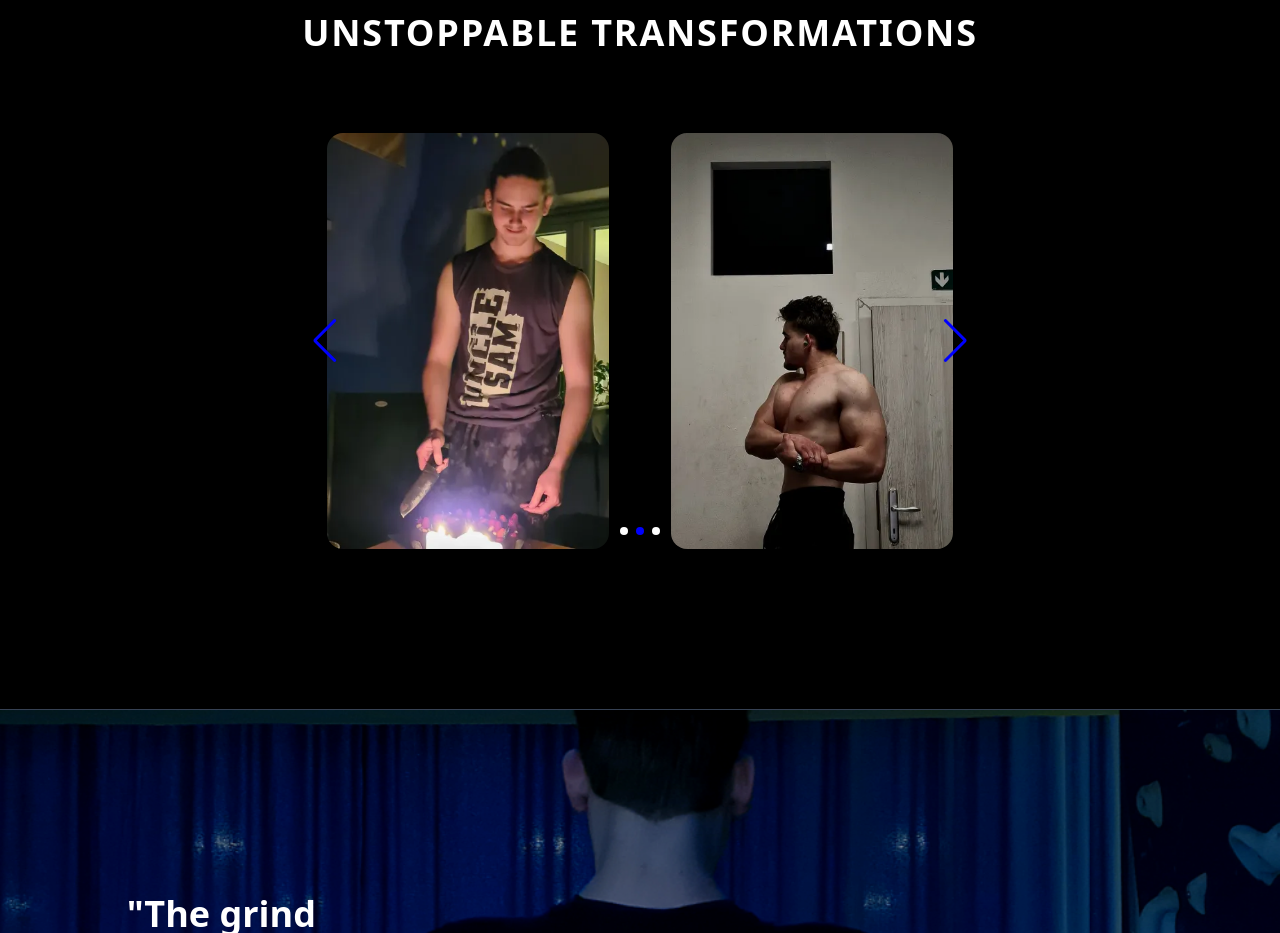
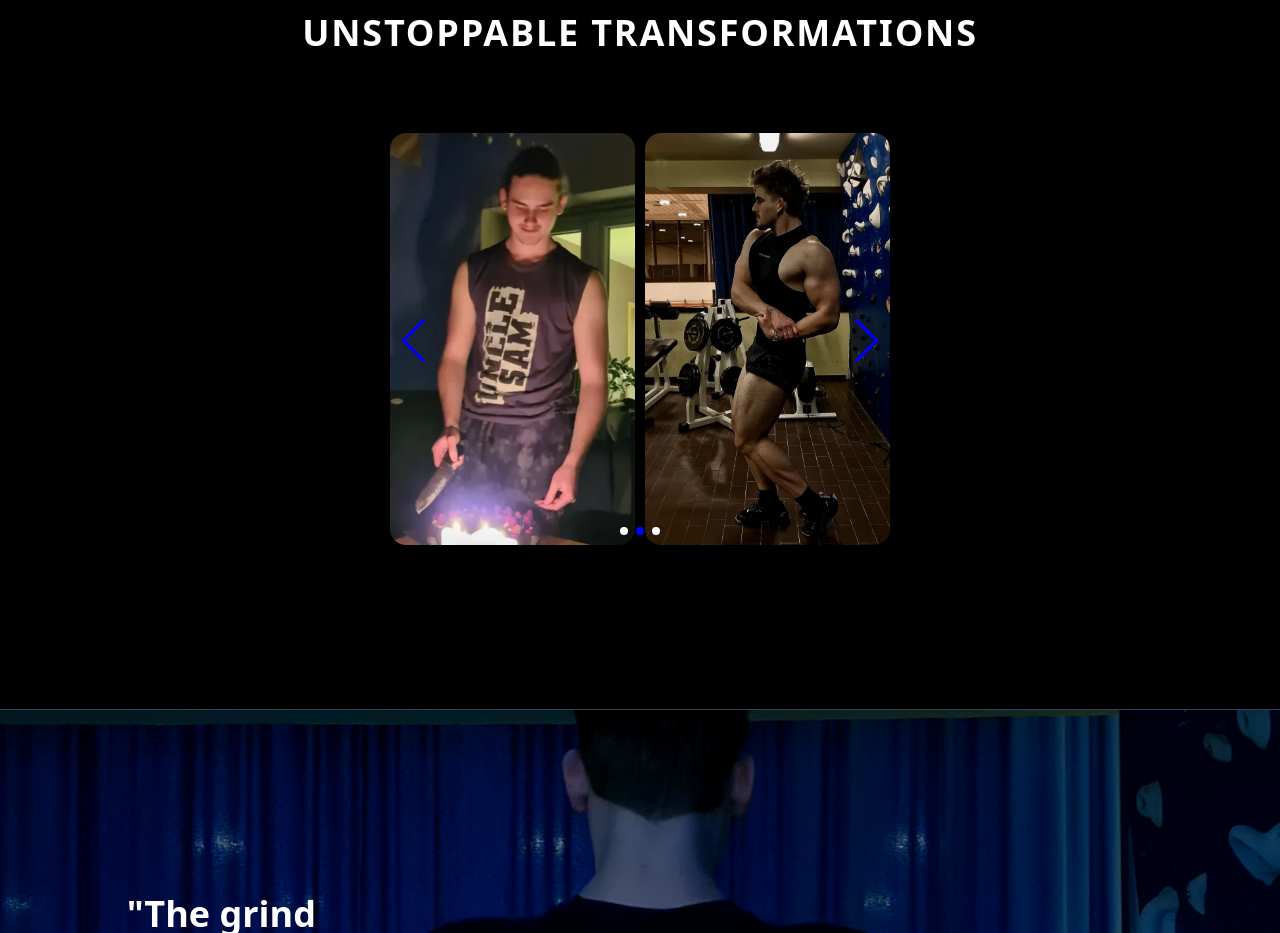
Before and after one commit to sunnycc17/arne-drinovec-coaching, a website: page index.html in a window 1280 px wide. Shown: the part 2160-3093 px from the top of the page. Drawn offline with nearby package versions, Linux system fonts and the light colour scheme.

Commit message:
edited swiper pic sizes

```diff
--- a/index.html
+++ b/index.html
@@ -355,42 +355,47 @@
       </h2>
 
       <!-- Slider main container -->
-      <div class="swiper m-20 lg:w-[55%] md:w-[60%]">
+      <!-- Slider main container -->
+      <div
+        class="swiper m-20 w-full max-w-[400px] sm:max-w-[500px] md:w-[60%] lg:w-[55%]"
+      >
         <!-- Additional required wrapper -->
         <div class="swiper-wrapper">
           <!-- Slides -->
-          <div class="swiper-slide">
+          <div class="swiper-slide flex justify-center">
             <img
-              class="object-cover w-[282px] h-[416px] rounded-2xl"
+              class="object-cover w-[282px] h-[412px] max-h-[280px] sm:max-h-[350px] md:max-h-[416px] rounded-2xl"
               src="public/arne14.webp"
             />
           </div>
-          <div class="swiper-slide">
-            <img class="w-[282px] h-[416px] object-cover rounded-2xl"
-            src="public/arne5.webp"" />
-          </div>
-          <div class="swiper-slide">
+          <div class="swiper-slide flex justify-center">
             <img
-              class="w-[282px] h-[416px] object-cover rounded-2xl"
-              src="public/arne16.webp"
+              class="object-cover w-[282px] h-[412px] max-h-[280px] sm:max-h-[350px] md:max-h-[416px] rounded-2xl"
+              src="public/arne5.webp"
             />
           </div>
-          <div class="swiper-slide">
+          <div class="swiper-slide flex justify-center">
             <img
-              class="w-[282px] h-[416px] object-cover rounded-2xl"
-              src="public/arne4.webp"
+              class="object-cover w-[282px] h-[412px] max-h-[280px] sm:max-h-[350px] md:max-h-[416px] rounded-2xl"
+              src="public/arne23.png"
             />
           </div>
-          <div class="swiper-slide">
+          <div class="swiper-slide flex justify-center">
             <img
-              class="w-[282px] h-[416px] object-cover rounded-2xl"
-              src="public/arne15.png"
+              class="object-cover w-[282px] h-[412px] max-h-[280px] sm:max-h-[350px] md:max-h-[416px] rounded-2xl"
+              src="public/arne1.webp"
             />
           </div>
-          <div class="swiper-slide">
+          <div class="swiper-slide flex justify-center">
             <img
-              class="w-[282px] h-[416px] object-cover rounded-2xl"
-              src="public/arne8.webp"
+              class="object-cover w-[282px] h-auto max-h-[280px] sm:max-h-[350px] md:max-h-[416px] rounded-2xl"
+              src="public/arne22.png"
+            />
+          </div>
+          <div class="swiper-slide flex justify-center">
+            <img
+              class="object-cover w-[282px] h-[412px] max-h-[280px] sm:max-h-[350px] md:max-h-[416px] rounded-2xl"
+              src="public/arne21.png"
             />
           </div>
         </div>
```
Also changed, not shown: public/arne21.png (added), public/arne22.png (added), public/arne23.png (added), src/output.css.
